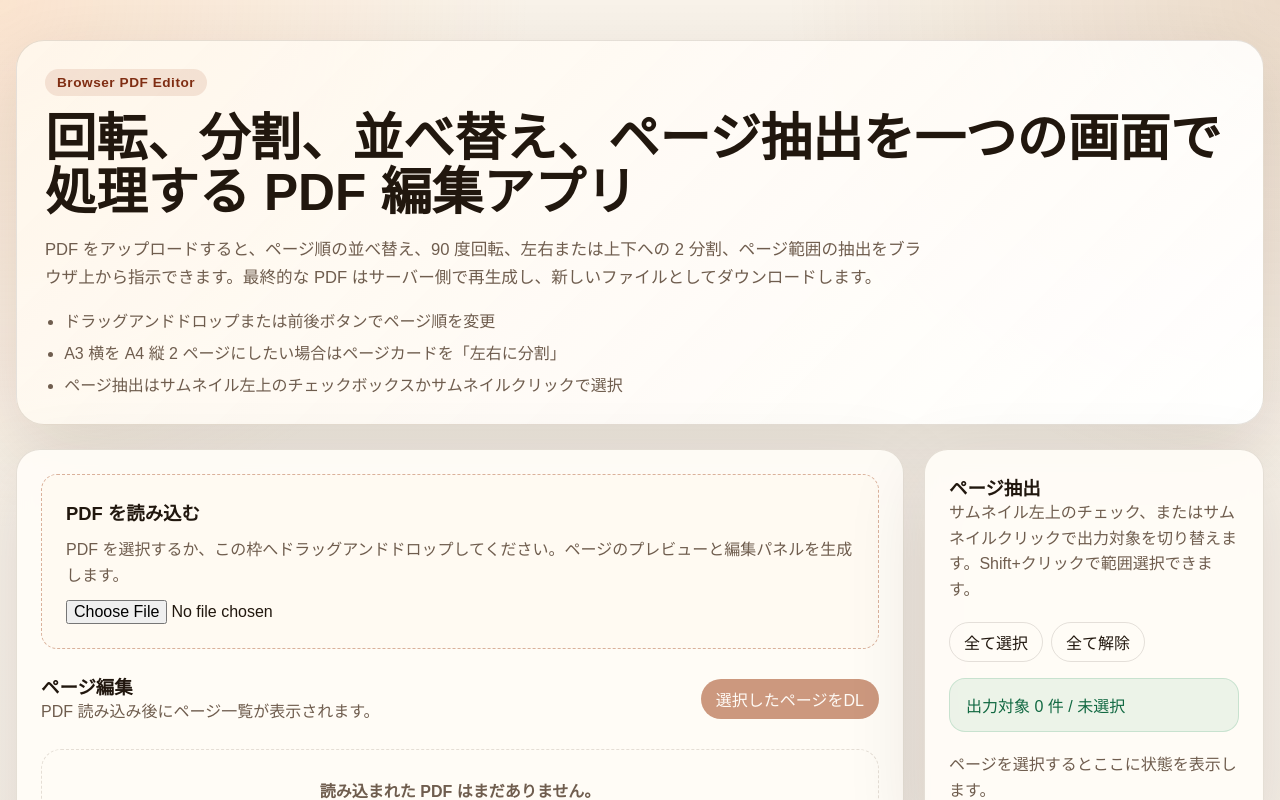
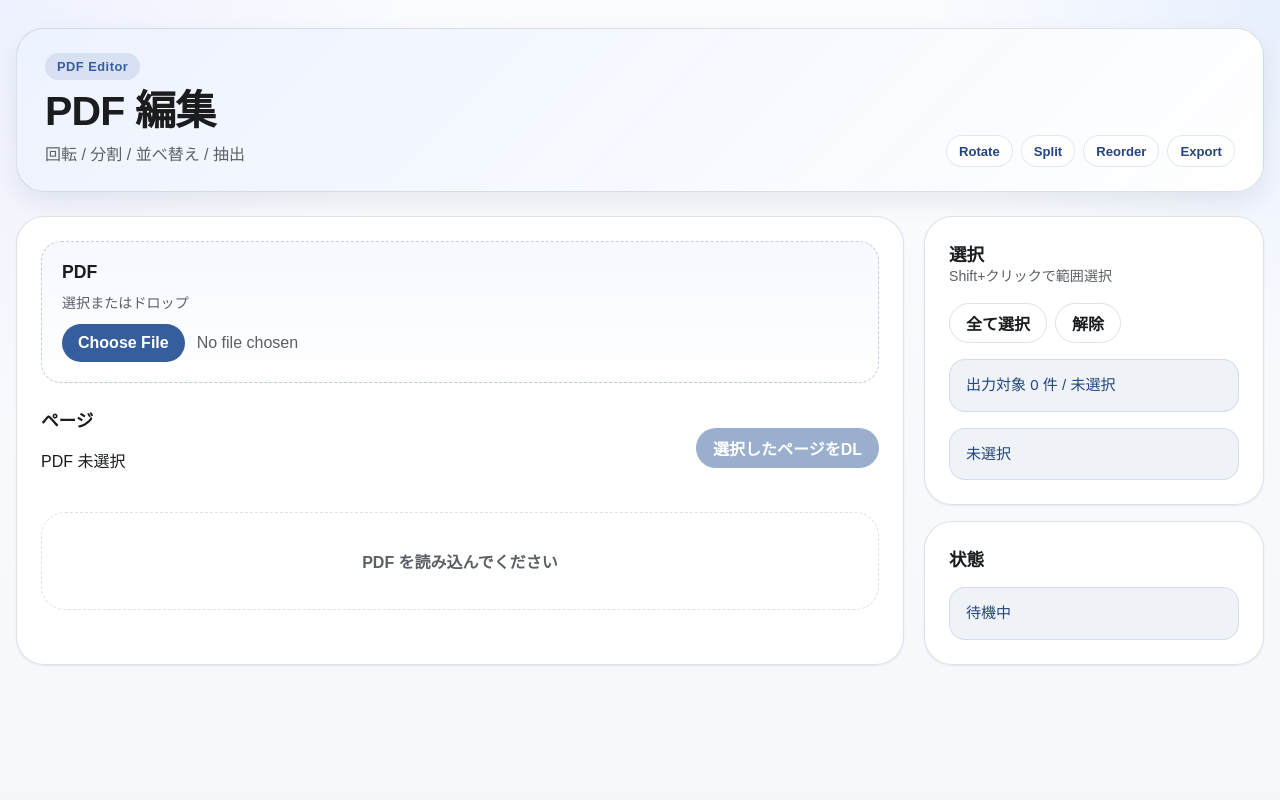
Before and after one commit to TTouka/pagio, a Next.js app: page / in a window 1280 px wide. Shown: the top 800 px of the page. Built offline with nearby package versions, Linux system fonts and the light colour scheme.

Commit message:
UIをMaterial Design風に調整

```diff
--- a/src/app/globals.css
+++ b/src/app/globals.css
@@ -1,19 +1,27 @@
 :root {
   color-scheme: light;
-  --bg: #f4efe6;
-  --panel: rgba(255, 252, 247, 0.94);
-  --panel-strong: #fffaf2;
-  --text: #21170e;
-  --muted: #6f5d4e;
-  --line: rgba(73, 43, 19, 0.14);
-  --accent: #a3471b;
-  --accent-strong: #7f2d12;
-  --accent-soft: rgba(163, 71, 27, 0.12);
-  --danger: #b42318;
-  --shadow: 0 24px 80px rgba(40, 20, 6, 0.12);
-  --radius: 24px;
+  --bg: #f5f7fb;
+  --bg-accent: #e9eef8;
+  --surface: rgba(255, 255, 255, 0.94);
+  --surface-strong: #ffffff;
+  --surface-muted: #eef2f9;
+  --text: #1a1c1e;
+  --muted: #5c6066;
+  --line: rgba(107, 121, 141, 0.22);
+  --line-strong: rgba(65, 95, 145, 0.3);
+  --primary: #365e9d;
+  --primary-strong: #23467f;
+  --primary-soft: rgba(54, 94, 157, 0.12);
+  --danger: #ba1a1a;
+  --danger-soft: rgba(186, 26, 26, 0.08);
+  --success: #006c4d;
+  --success-soft: rgba(0, 108, 77, 0.08);
+  --shadow-1: 0 1px 2px rgba(16, 24, 40, 0.08);
+  --shadow-2: 0 10px 24px rgba(16, 24, 40, 0.08);
+  --radius-lg: 28px;
+  --radius-md: 20px;
   --radius-sm: 16px;
-  font-family: "Hiragino Sans", "Noto Sans JP", sans-serif;
+  font-family: "Hiragino Sans", "Noto Sans JP", "Yu Gothic", sans-serif;
 }
 
 * {
@@ -25,9 +33,9 @@ body {
   margin: 0;
   min-height: 100%;
   background:
-    radial-gradient(circle at top left, rgba(255, 194, 146, 0.3), transparent 30%),
-    radial-gradient(circle at top right, rgba(175, 111, 56, 0.18), transparent 28%),
-    linear-gradient(180deg, #f9f3ea 0%, var(--bg) 100%);
+    radial-gradient(circle at top left, rgba(83, 109, 254, 0.08), transparent 28%),
+    radial-gradient(circle at top right, rgba(66, 133, 244, 0.1), transparent 24%),
+    linear-gradient(180deg, #fbfcff 0%, var(--bg) 100%);
   color: var(--text);
 }
 
@@ -47,55 +55,80 @@ button {
 
 a {
   color: inherit;
+  text-decoration: none;
 }
 
 .page-shell {
-  width: min(1400px, calc(100vw - 32px));
+  width: min(1440px, calc(100vw - 32px));
   margin: 0 auto;
-  padding: 40px 0 64px;
+  padding: 28px 0 56px;
 }
 
 .hero {
+  display: flex;
+  align-items: flex-end;
+  justify-content: space-between;
+  gap: 20px;
+  padding: 24px 28px;
+  border: 1px solid var(--line);
+  border-radius: var(--radius-lg);
+  background:
+    linear-gradient(135deg, rgba(236, 242, 255, 0.96), rgba(255, 255, 255, 0.98)),
+    var(--surface);
+  box-shadow: var(--shadow-2);
+}
+
+.hero-heading {
   display: grid;
-  gap: 16px;
-  padding: 28px;
-  border: 1px solid var(--line);
-  border-radius: calc(var(--radius) + 4px);
-  background: linear-gradient(135deg, rgba(255, 248, 237, 0.88), rgba(255, 255, 255, 0.96));
-  box-shadow: var(--shadow);
+  gap: 10px;
 }
 
 .eyebrow {
   width: fit-content;
   padding: 6px 12px;
   border-radius: 999px;
-  background: var(--accent-soft);
-  color: var(--accent-strong);
-  font-size: 0.85rem;
+  background: var(--primary-soft);
+  color: var(--primary);
+  font-size: 0.8rem;
   font-weight: 700;
   letter-spacing: 0.04em;
 }
 
 .hero h1 {
   margin: 0;
-  font-size: clamp(2rem, 4vw, 3.75rem);
+  font-size: clamp(2rem, 3.2vw, 3rem);
   line-height: 1.05;
+  letter-spacing: -0.02em;
 }
 
-.hero p {
+.hero p,
+.muted {
   margin: 0;
-  max-width: 880px;
   color: var(--muted);
-  font-size: 1.04rem;
-  line-height: 1.7;
+  line-height: 1.5;
 }
 
-.hero ul {
-  margin: 0;
-  padding-left: 1.2rem;
-  color: var(--muted);
-  display: grid;
+.hero-chips,
+.toolbar,
+.page-actions,
+.icon-actions {
+  display: flex;
+  flex-wrap: wrap;
   gap: 8px;
+}
+
+.hero-chip,
+.badge {
+  display: inline-flex;
+  align-items: center;
+  min-height: 32px;
+  padding: 0 12px;
+  border-radius: 999px;
+  border: 1px solid rgba(54, 94, 157, 0.14);
+  background: rgba(255, 255, 255, 0.88);
+  color: var(--primary-strong);
+  font-size: 0.82rem;
+  font-weight: 600;
 }
 
 .workspace {
@@ -107,10 +140,10 @@ a {
 
 .panel {
   border: 1px solid var(--line);
-  border-radius: var(--radius);
-  background: var(--panel);
-  box-shadow: var(--shadow);
-  backdrop-filter: blur(10px);
+  border-radius: var(--radius-lg);
+  background: var(--surface);
+  box-shadow: var(--shadow-1);
+  backdrop-filter: blur(12px);
 }
 
 .panel-inner {
@@ -119,25 +152,37 @@ a {
 
 .upload-box {
   display: grid;
-  gap: 12px;
-  padding: 24px;
-  border: 1px dashed rgba(163, 71, 27, 0.4);
-  border-radius: var(--radius-sm);
-  background: rgba(255, 250, 242, 0.9);
+  gap: 10px;
+  padding: 20px;
+  border: 1px dashed var(--line-strong);
+  border-radius: var(--radius-md);
+  background: linear-gradient(180deg, rgba(245, 248, 255, 0.92), rgba(255, 255, 255, 0.98));
   transition:
     border-color 140ms ease,
-    background 140ms ease,
+    box-shadow 140ms ease,
     transform 140ms ease;
 }
 
 .upload-box.active {
-  border-color: rgba(163, 71, 27, 0.8);
-  background: rgba(255, 244, 228, 0.98);
-  transform: translateY(-2px);
+  border-color: var(--primary);
+  box-shadow: 0 0 0 4px rgba(54, 94, 157, 0.12);
+  transform: translateY(-1px);
 }
 
 .upload-box input[type="file"] {
+  width: 100%;
   max-width: 100%;
+  color: var(--muted);
+}
+
+.upload-box input[type="file"]::file-selector-button {
+  margin-right: 12px;
+  padding: 10px 16px;
+  border: 0;
+  border-radius: 999px;
+  background: var(--primary);
+  color: #ffffff;
+  font-weight: 700;
 }
 
 .workspace-header {
@@ -152,20 +197,13 @@ a {
 .sidebar h2,
 .panel-inner h2 {
   margin: 0;
-  font-size: 1.15rem;
-}
-
-.workspace-header p,
-.sidebar p,
-.muted {
-  margin: 0;
-  color: var(--muted);
-  line-height: 1.6;
+  font-size: 1.1rem;
+  font-weight: 700;
 }
 
 .pages-grid {
   display: grid;
-  grid-template-columns: repeat(auto-fill, minmax(240px, 1fr));
+  grid-template-columns: repeat(auto-fill, minmax(248px, 1fr));
   gap: 16px;
 }
 
@@ -173,9 +211,10 @@ a {
   display: grid;
   gap: 12px;
   padding: 16px;
-  border-radius: 20px;
-  border: 1px solid var(--line);
-  background: var(--panel-strong);
+  border-radius: 24px;
+  border: 1px solid rgba(107, 121, 141, 0.18);
+  background: var(--surface-strong);
+  box-shadow: var(--shadow-1);
   transition:
     transform 140ms ease,
     box-shadow 140ms ease,
@@ -183,22 +222,24 @@ a {
 }
 
 .page-card.selected {
-  border-color: rgba(163, 71, 27, 0.48);
-  box-shadow: 0 16px 36px rgba(127, 45, 18, 0.12);
+  border-color: var(--primary);
+  box-shadow:
+    0 0 0 3px rgba(54, 94, 157, 0.12),
+    var(--shadow-2);
 }
 
 .page-card.dragging {
-  opacity: 0.45;
+  opacity: 0.48;
 }
 
 .page-card.drag-target {
-  transform: translateY(-4px);
-  border-color: rgba(163, 71, 27, 0.58);
+  transform: translateY(-3px);
+  border-color: var(--primary);
 }
 
 .page-card.excluded {
-  opacity: 0.68;
-  background: rgba(238, 232, 225, 0.92);
+  opacity: 0.72;
+  background: #f5f6f8;
 }
 
 .preview-frame {
@@ -209,14 +250,8 @@ a {
   border-radius: 18px;
   min-height: 260px;
   background:
-    linear-gradient(180deg, rgba(238, 227, 215, 0.8), rgba(255, 251, 247, 0.95)),
-    repeating-linear-gradient(
-      45deg,
-      rgba(153, 112, 77, 0.05) 0,
-      rgba(153, 112, 77, 0.05) 12px,
-      transparent 12px,
-      transparent 24px
-    );
+    linear-gradient(180deg, #f6f8fd 0%, #ecf1f9 100%),
+    var(--surface-muted);
   overflow: hidden;
 }
 
@@ -224,28 +259,31 @@ a {
   max-width: 100%;
   max-height: 240px;
   object-fit: contain;
-  filter: drop-shadow(0 12px 24px rgba(0, 0, 0, 0.12));
-  border-radius: 4px;
+  filter: drop-shadow(0 10px 24px rgba(15, 23, 42, 0.14));
+  border-radius: 6px;
 }
 
 .thumbnail-checkbox {
   position: absolute;
-  top: 18px;
-  left: 18px;
+  top: 16px;
+  left: 16px;
   width: 18px;
   height: 18px;
   margin: 0;
-  accent-color: var(--accent);
+  accent-color: var(--primary);
   z-index: 2;
 }
 
 .page-size-text {
   position: absolute;
-  right: 18px;
-  bottom: 18px;
-  font-size: 0.76rem;
+  right: 16px;
+  bottom: 16px;
+  padding: 4px 8px;
+  border-radius: 999px;
+  background: rgba(255, 255, 255, 0.88);
+  color: #475467;
+  font-size: 0.74rem;
   font-weight: 700;
-  color: rgba(33, 23, 14, 0.78);
   z-index: 2;
 }
 
@@ -254,13 +292,13 @@ a {
   background:
     repeating-linear-gradient(
       45deg,
-      rgba(91, 78, 67, 0.26) 0,
-      rgba(91, 78, 67, 0.26) 10px,
-      rgba(91, 78, 67, 0.42) 10px,
-      rgba(91, 78, 67, 0.42) 20px
+      rgba(111, 121, 141, 0.18) 0,
+      rgba(111, 121, 141, 0.18) 10px,
+      rgba(111, 121, 141, 0.34) 10px,
+      rgba(111, 121, 141, 0.34) 20px
     ),
-    rgba(225, 219, 212, 0.72);
-  box-shadow: inset 0 0 0 1px rgba(91, 78, 67, 0.18);
+    rgba(233, 237, 245, 0.74);
+  box-shadow: inset 0 0 0 1px rgba(71, 84, 103, 0.14);
 }
 
 .split-mask.left {
@@ -285,21 +323,21 @@ a {
 }
 
 .split-mask.bottom {
+  right: 12px;
   bottom: 12px;
   left: 12px;
-  right: 12px;
   height: calc(50% - 12px);
 }
 
 .split-chip {
   position: absolute;
-  left: 18px;
-  bottom: 18px;
+  left: 16px;
+  bottom: 16px;
   padding: 6px 10px;
   border-radius: 999px;
-  background: rgba(33, 23, 14, 0.78);
-  color: #fffaf6;
-  font-size: 0.78rem;
+  background: rgba(26, 28, 30, 0.78);
+  color: #ffffff;
+  font-size: 0.76rem;
   font-weight: 700;
 }
 
@@ -313,22 +351,7 @@ a {
 .page-header h3 {
   margin: 0;
   font-size: 1rem;
-}
-
-.badge {
-  width: fit-content;
-  padding: 6px 10px;
-  border-radius: 999px;
-  font-size: 0.8rem;
-  background: var(--accent-soft);
-  color: var(--accent-strong);
-}
-
-.page-actions,
-.toolbar {
-  display: flex;
-  flex-wrap: wrap;
-  gap: 8px;
+  font-weight: 700;
 }
 
 .button {
@@ -336,45 +359,49 @@ a {
   align-items: center;
   justify-content: center;
   min-height: 40px;
-  padding: 0 14px;
+  padding: 0 16px;
+  border: 1px solid transparent;
   border-radius: 999px;
-  border: 1px solid transparent;
-  background: rgba(33, 23, 14, 0.08);
+  background: rgba(54, 94, 157, 0.08);
   color: var(--text);
+  font-weight: 600;
   transition:
-    transform 140ms ease,
     background 140ms ease,
-    border-color 140ms ease;
+    border-color 140ms ease,
+    box-shadow 140ms ease,
+    transform 140ms ease;
 }
 
 .button:hover {
   transform: translateY(-1px);
-  background: rgba(33, 23, 14, 0.12);
+  box-shadow: var(--shadow-1);
 }
 
 .button.primary {
-  background: var(--accent);
-  color: #fffaf6;
+  background: var(--primary);
+  color: #ffffff;
 }
 
 .button.primary:hover {
-  background: var(--accent-strong);
+  background: var(--primary-strong);
 }
 
 .button.secondary {
-  border-color: rgba(163, 71, 27, 0.25);
-  background: rgba(255, 248, 241, 0.95);
+  border-color: rgba(54, 94, 157, 0.22);
+  background: rgba(54, 94, 157, 0.08);
+  color: var(--primary-strong);
 }
 
 .button.ghost {
+  border-color: var(--line);
   background: transparent;
-  border-color: rgba(33, 23, 14, 0.12);
 }
 
 .button:disabled {
-  opacity: 0.55;
+  opacity: 0.5;
   cursor: not-allowed;
   transform: none;
+  box-shadow: none;
 }
 
 .icon-button {
@@ -387,25 +414,10 @@ a {
   height: 20px;
 }
 
-.field-grid {
+.field-grid,
+.stack {
   display: grid;
   gap: 16px;
-}
-
-.field {
-  display: grid;
-  gap: 8px;
-}
-
-.field label {
-  font-size: 0.92rem;
-  font-weight: 700;
-}
-
-.icon-actions {
-  display: flex;
-  flex-wrap: wrap;
-  gap: 8px;
 }
 
 .sidebar {
@@ -414,27 +426,30 @@ a {
   align-self: start;
 }
 
-.stack {
-  display: grid;
-  gap: 20px;
+.status {
+  padding: 14px 16px;
+  border: 1px solid transparent;
+  border-radius: 16px;
+  font-size: 0.94rem;
+  line-height: 1.5;
 }
 
-.status {
-  padding: 14px 16px;
-  border-radius: 16px;
-  border: 1px solid transparent;
+.status.info {
+  background: rgba(54, 94, 157, 0.08);
+  border-color: rgba(54, 94, 157, 0.14);
+  color: var(--primary-strong);
+}
+
+.status.success {
+  background: var(--success-soft);
+  border-color: rgba(0, 108, 77, 0.16);
+  color: var(--success);
 }
 
 .status.error {
-  background: rgba(180, 35, 24, 0.08);
-  border-color: rgba(180, 35, 24, 0.18);
+  background: var(--danger-soft);
+  border-color: rgba(186, 26, 26, 0.16);
   color: var(--danger);
-}
-
-.status.success {
-  background: rgba(18, 138, 79, 0.08);
-  border-color: rgba(18, 138, 79, 0.16);
-  color: #126942;
 }
 
 .small {
@@ -443,12 +458,14 @@ a {
 
 .empty-state {
   display: grid;
-  gap: 12px;
-  padding: 28px;
-  border-radius: 20px;
+  gap: 8px;
+  padding: 36px 24px;
   border: 1px dashed var(--line);
+  border-radius: 24px;
+  place-items: center;
   text-align: center;
   color: var(--muted);
+  background: rgba(255, 255, 255, 0.52);
 }
 
 @media (max-width: 1100px) {
@@ -458,6 +475,13 @@ a {
 
   .sidebar {
     position: static;
+  }
+}
+
+@media (max-width: 820px) {
+  .hero {
+    flex-direction: column;
+    align-items: flex-start;
   }
 }
 
@@ -474,7 +498,7 @@ a {
 
   .workspace-header {
     flex-direction: column;
-    align-items: start;
+    align-items: flex-start;
   }
 
   .pages-grid {
--- a/src/components/pdf-editor-app.tsx
+++ b/src/components/pdf-editor-app.tsx
@@ -566,12 +566,10 @@ export function PdfEditorApp() {
       >
         <div className="page-header">
           <div>
-            <h3>{index + 1} 枚目の出力ページ候補</h3>
+            <h3>出力 {index + 1}</h3>
             <p className="muted small">
-              元ページ {page.pageNumber}
-              {page.splitSource
-                ? ` / ${page.splitSource.mode === "vertical" ? "左右分割" : "上下分割"}の${page.splitSource.segmentLabel}側`
-                : ""}
+              元 {page.pageNumber}
+              {page.splitSource ? ` / ${page.splitSource.segmentLabel}` : ""}
             </p>
           </div>
         </div>
@@ -671,7 +669,7 @@ export function PdfEditorApp() {
                 undoSplit(page.id);
               }}
             >
-              分割を取り消す
+              分割解除
             </button>
           ) : (
             <>
@@ -683,7 +681,7 @@ export function PdfEditorApp() {
                   splitPage(page.id, "vertical");
                 }}
               >
-                左右に分割
+                左右分割
               </button>
               <button
                 type="button"
@@ -693,7 +691,7 @@ export function PdfEditorApp() {
                   splitPage(page.id, "horizontal");
                 }}
               >
-                上下に分割
+                上下分割
               </button>
             </>
           )}
@@ -701,8 +699,8 @@ export function PdfEditorApp() {
 
         <div className="toolbar">
           <span className="badge">回転 {page.rotate}°</span>
-          <span className="badge">{page.include ? "出力する" : "出力しない"}</span>
-          {page.splitSource ? <span className="badge">分割済み</span> : null}
+          <span className="badge">{page.include ? "含む" : "除外"}</span>
+          {page.splitSource ? <span className="badge">分割</span> : null}
           <button
             type="button"
             className="button ghost"
@@ -711,7 +709,7 @@ export function PdfEditorApp() {
               resetPage(page.id);
             }}
           >
-            このページを初期化
+            戻す
           </button>
         </div>
       </article>
@@ -721,17 +719,17 @@ export function PdfEditorApp() {
   return (
     <main className="page-shell">
       <section className="hero">
-        <span className="eyebrow">Browser PDF Editor</span>
-        <h1>回転、分割、並べ替え、ページ抽出を一つの画面で処理する PDF 編集アプリ</h1>
-        <p>
-          PDF をアップロードすると、ページ順の並べ替え、90 度回転、左右または上下への 2
-          分割、ページ範囲の抽出をブラウザ上から指示できます。最終的な PDF はサーバー側で再生成し、新しいファイルとしてダウンロードします。
-        </p>
-        <ul>
-          <li>ドラッグアンドドロップまたは前後ボタンでページ順を変更</li>
-          <li>A3 横を A4 縦 2 ページにしたい場合はページカードを「左右に分割」</li>
-          <li>ページ抽出はサムネイル左上のチェックボックスかサムネイルクリックで選択</li>
-        </ul>
+        <div className="hero-heading">
+          <span className="eyebrow">PDF Editor</span>
+          <h1>PDF 編集</h1>
+          <p>回転 / 分割 / 並べ替え / 抽出</p>
+        </div>
+        <div className="hero-chips">
+          <span className="hero-chip">Rotate</span>
+          <span className="hero-chip">Split</span>
+          <span className="hero-chip">Reorder</span>
+          <span className="hero-chip">Export</span>
+        </div>
       </section>
 
       <section className="workspace">
@@ -752,10 +750,8 @@ export function PdfEditorApp() {
               }}
               onDrop={handleUploadDrop}
             >
-              <h2>PDF を読み込む</h2>
-              <p className="muted">
-                PDF を選択するか、この枠へドラッグアンドドロップしてください。ページのプレビューと編集パネルを生成します。
-              </p>
+              <h2>PDF</h2>
+              <p className="muted small">選択またはドロップ</p>
               <input
                 type="file"
                 accept="application/pdf,.pdf"
@@ -766,11 +762,11 @@ export function PdfEditorApp() {
 
             <div className="workspace-header" style={{ marginTop: 24 }}>
               <div>
-                <h2>ページ編集</h2>
+                <h2>ページ</h2>
                 <p>
                   {file
-                    ? `${file.name} / 全 ${pages.length} ページ候補 / 出力対象 ${includedPages} ページ`
-                    : "PDF 読み込み後にページ一覧が表示されます。"}
+                    ? `${file.name} / ${pages.length} 件 / 出力 ${includedPages} 件`
+                    : "PDF 未選択"}
                 </p>
               </div>
               <div className="toolbar">
@@ -792,8 +788,7 @@ export function PdfEditorApp() {
 
             {pages.length === 0 ? (
               <div className="empty-state" style={{ marginTop: 24 }}>
-                <strong>読み込まれた PDF はまだありません。</strong>
-                <span>読み込んだ後にページごとの回転、分割、並び順変更、ページ抽出ができます。</span>
+                <strong>PDF を読み込んでください</strong>
               </div>
             ) : (
               <div className="pages-grid" style={{ marginTop: 24 }}>
@@ -807,8 +802,8 @@ export function PdfEditorApp() {
           <section className="panel">
             <div className="panel-inner stack">
               <div>
-                <h2>ページ抽出</h2>
-                <p>サムネイル左上のチェック、またはサムネイルクリックで出力対象を切り替えます。Shift+クリックで範囲選択できます。</p>
+                <h2>選択</h2>
+                <p className="muted small">Shift+クリックで範囲選択</p>
               </div>
 
               <div className="field-grid">
@@ -843,39 +838,34 @@ export function PdfEditorApp() {
                       setErrorMessage(null);
                     }}
                   >
-                    全て解除
+                    解除
                   </button>
                 </div>
-                <div className="status success">
+                <div className="status info">
                   出力対象 {includedPages} 件
                   {includedOutputLabels.length > 0 ? ` / ${includedOutputLabels.join(", ")}` : " / 未選択"}
                 </div>
               </div>
 
               {selectedPage ? (
-                <div className="status success">
-                  選択中: 元ページ {selectedPage.pageNumber}
+                <div className="status info">
+                  選択中: 元 {selectedPage.pageNumber}
                   {selectedPage.splitSource ? ` / ${selectedPage.splitSource.segmentLabel}側` : ""}
                   {" / "}
-                  {selectedPage.include ? "出力対象" : "出力対象外"}
+                  {selectedPage.include ? "含む" : "除外"}
                 </div>
               ) : (
-                <p className="muted">ページを選択するとここに状態を表示します。</p>
+                <div className="status info">未選択</div>
               )}
             </div>
           </section>
 
           <section className="panel">
             <div className="panel-inner stack">
-              <div>
-                <h2>出力メモ</h2>
-                <p className="muted">
-                  分割すると、その場で 2 つのページカードへ展開されます。左右分割は左から右、上下分割は上から下の順で追加され、その後は通常ページと同じように並べ替えできます。
-                </p>
-              </div>
-              <p className="muted">分割済みページはサムネイル上で、出力されない側をグレーの編みかけで示します。</p>
+              <h2>状態</h2>
               {statusMessage ? <div className="status success">{statusMessage}</div> : null}
               {errorMessage ? <div className="status error">{errorMessage}</div> : null}
+              {!statusMessage && !errorMessage ? <div className="status info">待機中</div> : null}
             </div>
           </section>
         </aside>
```
